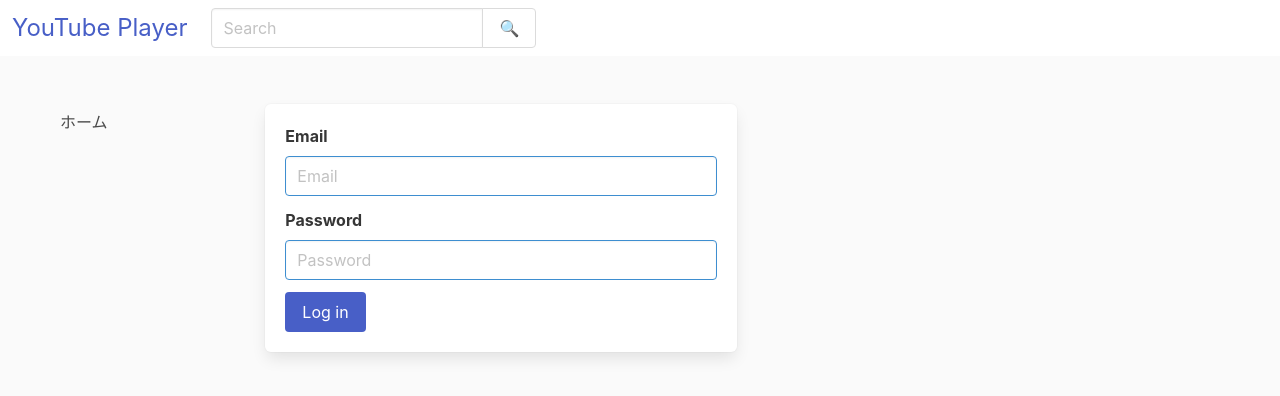
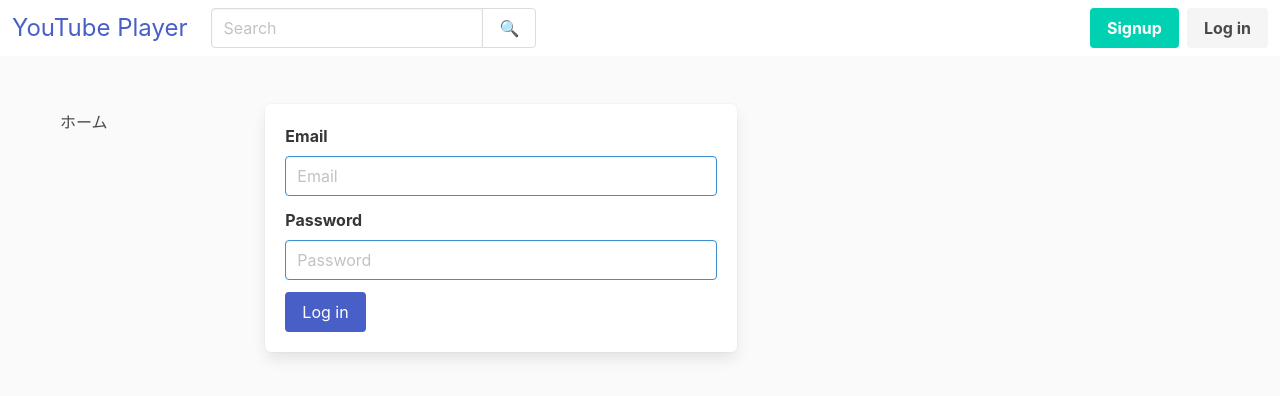
Before and after one commit to itoi10/go-nuxt, a Nuxt app in the folder nuxt/: page /login in a window 1280 px wide. Shown: the top 396 px of the page. Built offline with nearby package versions, Linux system fonts and the light colour scheme; no server answers; what vue-youtube would draw is missing.

Commit message:
add logout. modify navbar

```diff
--- a/nuxt/components/TheHeader.vue
+++ b/nuxt/components/TheHeader.vue
@@ -26,6 +26,38 @@
           </div>
         </div>
       </div>
+
+      <div class="navbar-end">
+        <div class="navbar-item">
+
+          <div v-if="isLoggedIn" class="buttons">
+            <a
+              href="#"
+              class="button is-light"
+              @click.prevent="logout"
+            >
+              Log out
+            </a>
+          </div>
+          <div v-else class="buttons">
+            <nuxt-link
+              class="button is-primary"
+              to="/signup"
+            >
+              <strong>Signup</strong>
+            </nuxt-link>
+            <nuxt-link
+              class="button is-light"
+              to="/login"
+            >
+              <strong>Log in</strong>
+            </nuxt-link>
+          </div>
+
+
+        </div>
+      </div>
+
     </div>
   </nav>
 </template>
@@ -33,4 +65,17 @@
 <script>
 // nuxt-linkはページ遷移に使用する。
 // Vueのrouter-linkを拡張したもので同じように使うことができる。
+
+  export default {
+    computed: {
+      isLoggedIn() {
+        return !!this.$store.getters.isLoggedIn
+      }
+    },
+    methods: {
+      logout() {
+        this.$store.dispatch('logout')
+      }
+    }
+  }
 </script>
--- a/nuxt/store/index.js
+++ b/nuxt/store/index.js
@@ -99,6 +99,17 @@ export const actions = {
     commit('mutateToken', token)
     // トップページに遷移
     this.app.router.push('/')
+  },
+
+  // ログアウト
+  async logout({commit}) {
+    // ログアウト実行
+    await firebase.auth().signOut()
+    // Cookieとstateからトークンをクリア
+    commit('mutateToken', null)
+    this.$cookies.remove('jwt_token')
+    // トップページに遷移
+    this.app.router.push('/')
   }
 }
 
```
